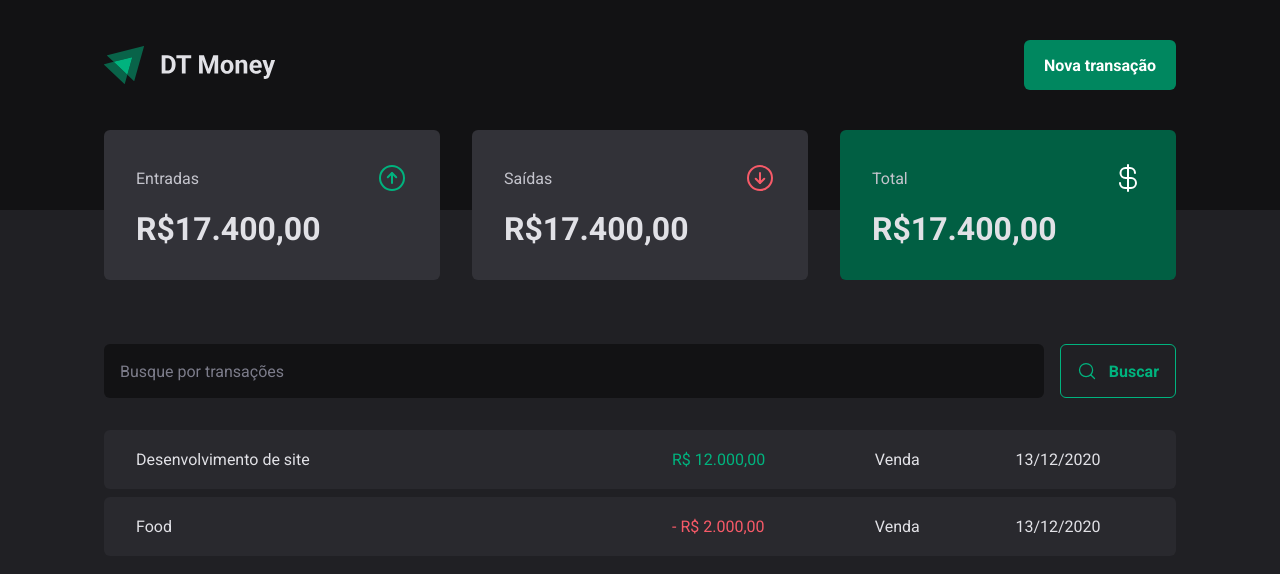
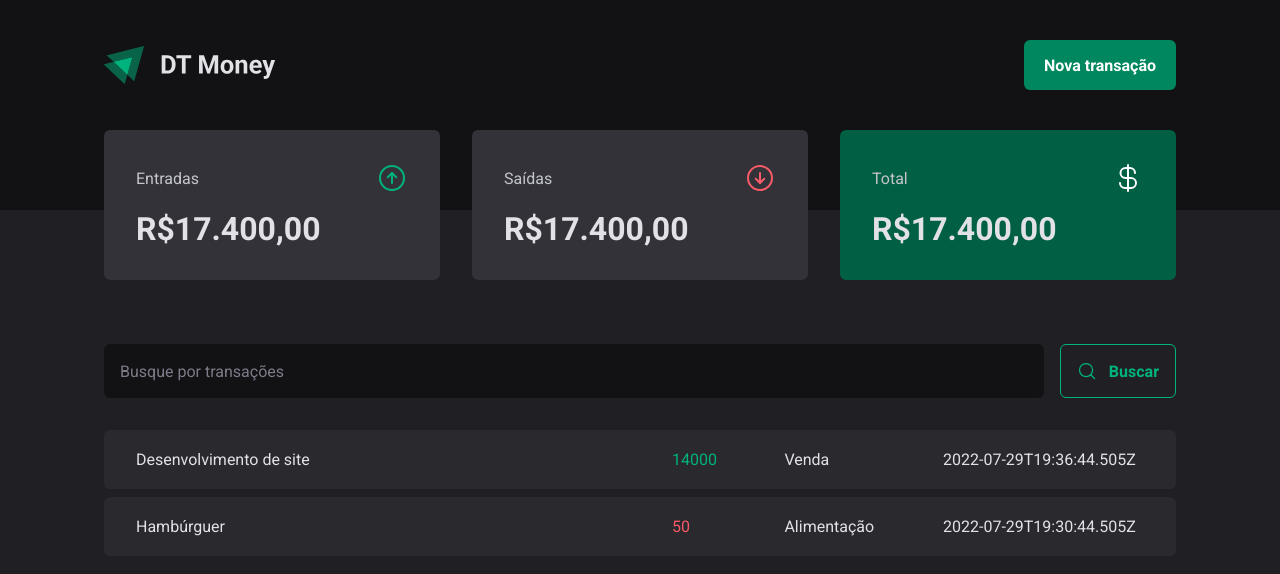
Before and after one commit to viniciusmendite/ignite-dt-money, a React (Vite) app: page / in a window 1280 px wide. Shown: the top 574 px of the page. Built offline with nearby package versions, Linux system fonts and the light colour scheme; data requests are answered from the project's data file.

Commit message:
feat: setup server-json, load transactions by http request

```diff
--- a/package.json
+++ b/package.json
@@ -5,6 +5,7 @@
   "type": "module",
   "scripts": {
     "dev": "vite",
+    "dev:server": "json-server server.json -p 3333 -w -d 500",
     "build": "tsc && vite build",
     "preview": "vite preview"
   },
@@ -23,6 +24,7 @@
     "@viniciusmendite/eslint-config": "^1.0.1",
     "@vitejs/plugin-react": "^3.0.0",
     "eslint": "^8.31.0",
+    "json-server": "^0.17.1",
     "typescript": "^4.9.3",
     "vite": "^4.0.0"
   }
--- /dev/null
+++ b/server.json
@@ -0,0 +1,20 @@
+{
+  "transactions": [
+    {
+      "id": 1,
+      "description": "Desenvolvimento de site",
+      "type": "income",
+      "category": "Venda",
+      "price": 14000,
+      "createdAt": "2022-07-29T19:36:44.505Z"
+    },
+    {
+      "id": 2,
+      "description": "Hambúrguer",
+      "type": "outcome",
+      "category": "Alimentação",
+      "price": 50,
+      "createdAt": "2022-07-29T19:30:44.505Z"
+    }
+  ]
+}
--- a/src/pages/Transactions/index.tsx
+++ b/src/pages/Transactions/index.tsx
@@ -1,3 +1,4 @@
+import { useEffect, useState } from 'react';
 import { Header } from '../../components/Header';
 import { Summary } from '../../components/Summary';
 import { SearchForm } from './components/SearchForm';
@@ -8,7 +9,29 @@
   TransactionsTable,
 } from './styles';
 
+interface Transaction {
+  id: number;
+  description: string;
+  type: 'income' | 'outcome';
+  price: number;
+  category: string;
+  createdAt: string;
+}
+
 export function Transactions() {
+  const [transactions, setTransactions] = useState<Transaction[]>([]);
+
+  async function loadTransactions() {
+    const response = await fetch('http://localhost:3333/transactions');
+    const data = await response.json();
+
+    setTransactions(data);
+  }
+
+  useEffect(() => {
+    loadTransactions();
+  }, []);
+
   return (
     <div>
       <Header />
@@ -19,22 +42,18 @@
 
         <TransactionsTable>
           <tbody>
-            <tr>
-              <td width="50%">Desenvolvimento de site</td>
-              <td>
-                <PriceHighlight variant="income">R$ 12.000,00</PriceHighlight>
-              </td>
-              <td>Venda</td>
-              <td>13/12/2020</td>
-            </tr>
-            <tr>
-              <td width="50%">Food</td>
-              <td>
-                <PriceHighlight variant="outcome">- R$ 2.000,00</PriceHighlight>
-              </td>
-              <td>Venda</td>
-              <td>13/12/2020</td>
-            </tr>
+            {transactions.map((transaction) => (
+              <tr key={transaction.id}>
+                <td width="50%">{transaction.description}</td>
+                <td>
+                  <PriceHighlight variant={transaction.type}>
+                    {transaction.price}
+                  </PriceHighlight>
+                </td>
+                <td>{transaction.category}</td>
+                <td>{transaction.createdAt}</td>
+              </tr>
+            ))}
           </tbody>
         </TransactionsTable>
       </TransactionsContainer>
```
Also changed, not shown: 1 other file (tests, documents, lock files or other folders).
